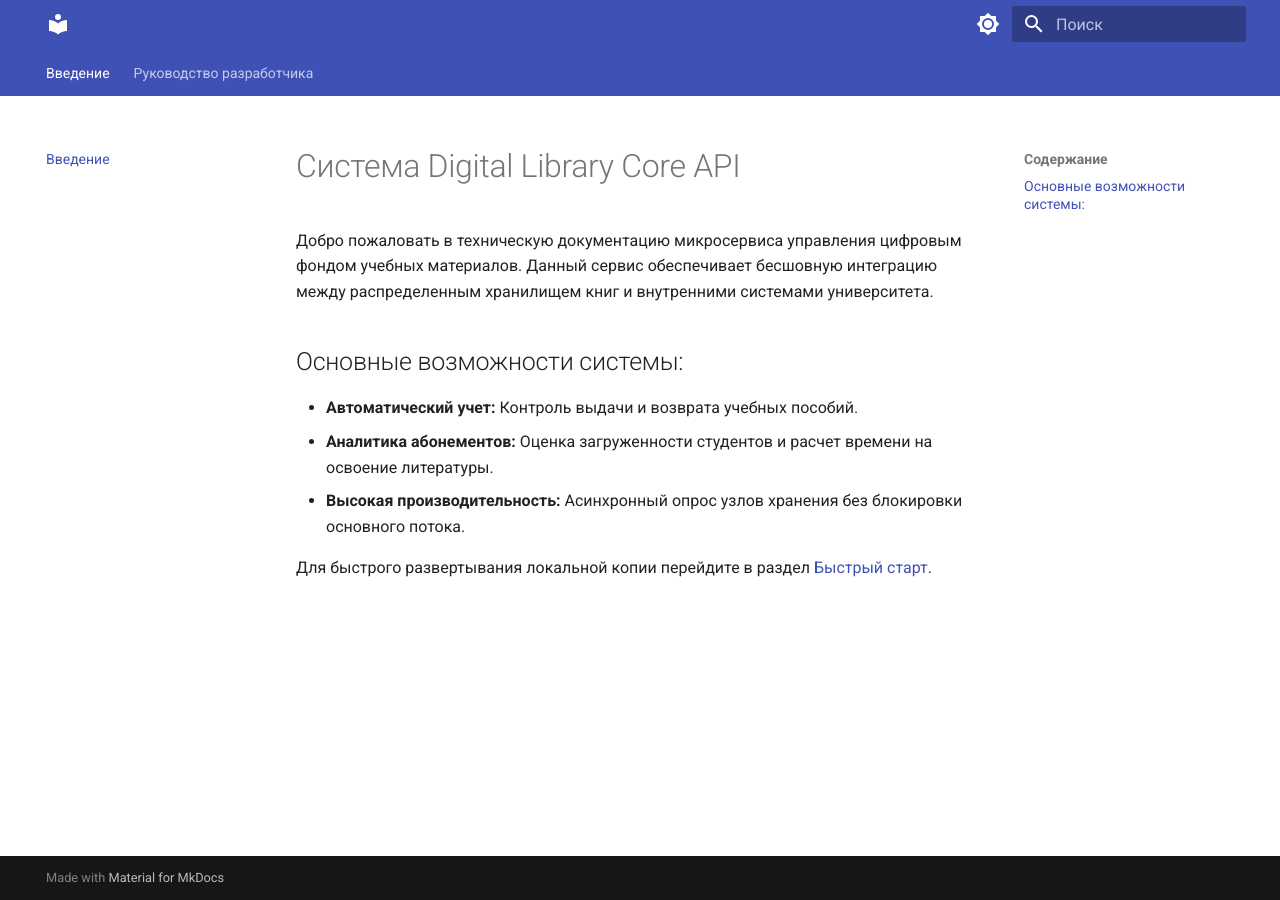
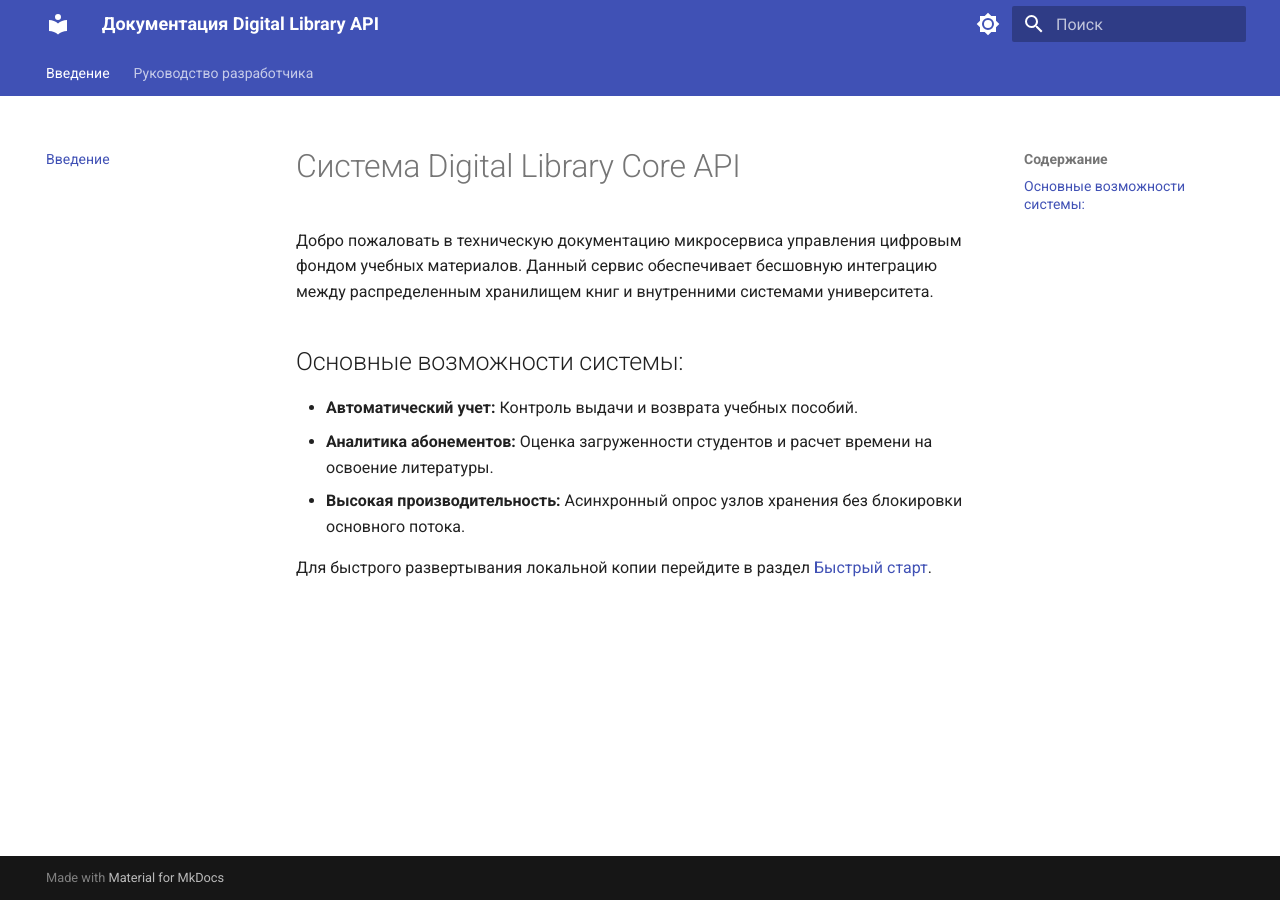
Before and after one commit to Ingwashot98/my-docs-project, an MkDocs documentation site: the page built from docs/index.md, in a window 1280 px wide. Built offline with MkDocs 1.6.1 and Material for MkDocs 9.7.7, drawn with Linux system fonts in a browser that asks for light colours; some of the changed lines change nothing that is shown.

Commit message:
Update mkdocs.yml

```diff
--- a/mkdocs.yml
+++ b/mkdocs.yml
@@ -1,4 +1,4 @@
-pip install mkdocs mkdocs-materialsite_name: Документация Digital Library API
+site_name: Документация Digital Library API
 site_description: Руководство по интеграции с ядром цифровой библиотеки
 
 theme:
```
